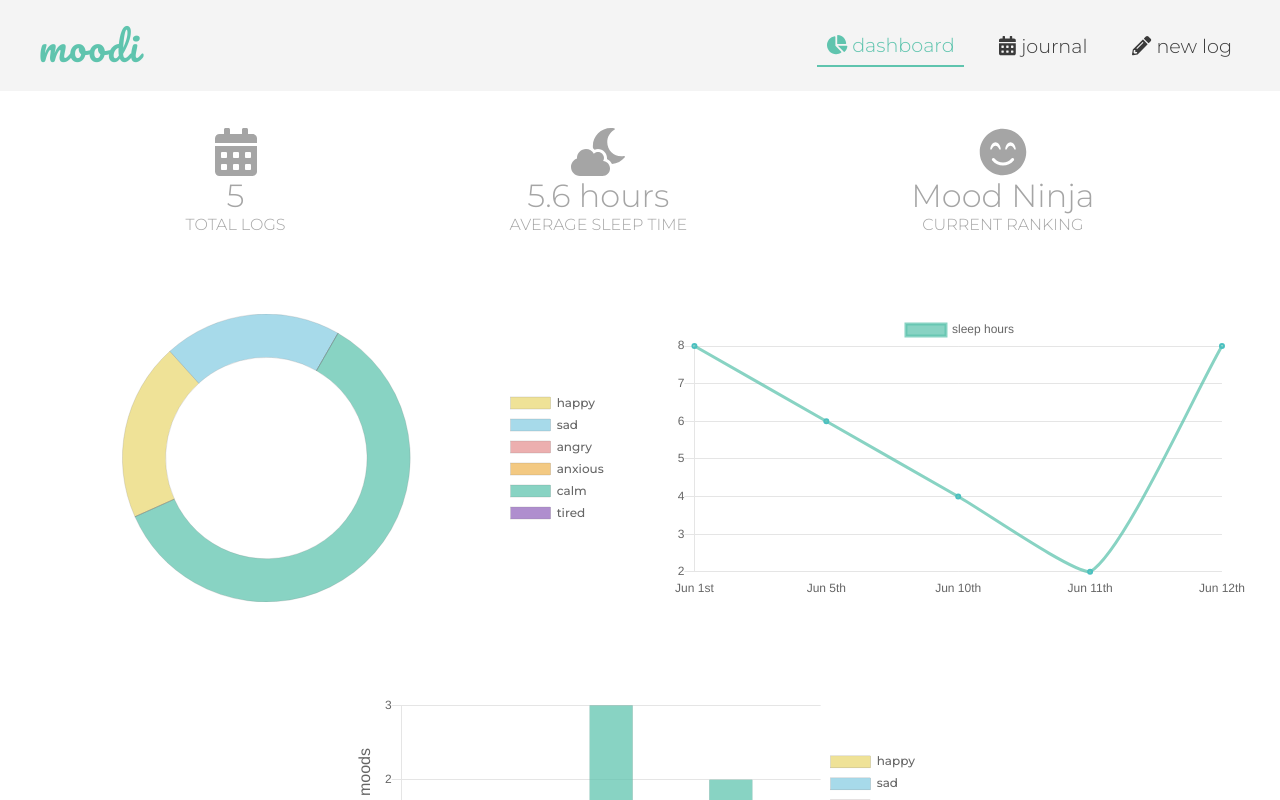
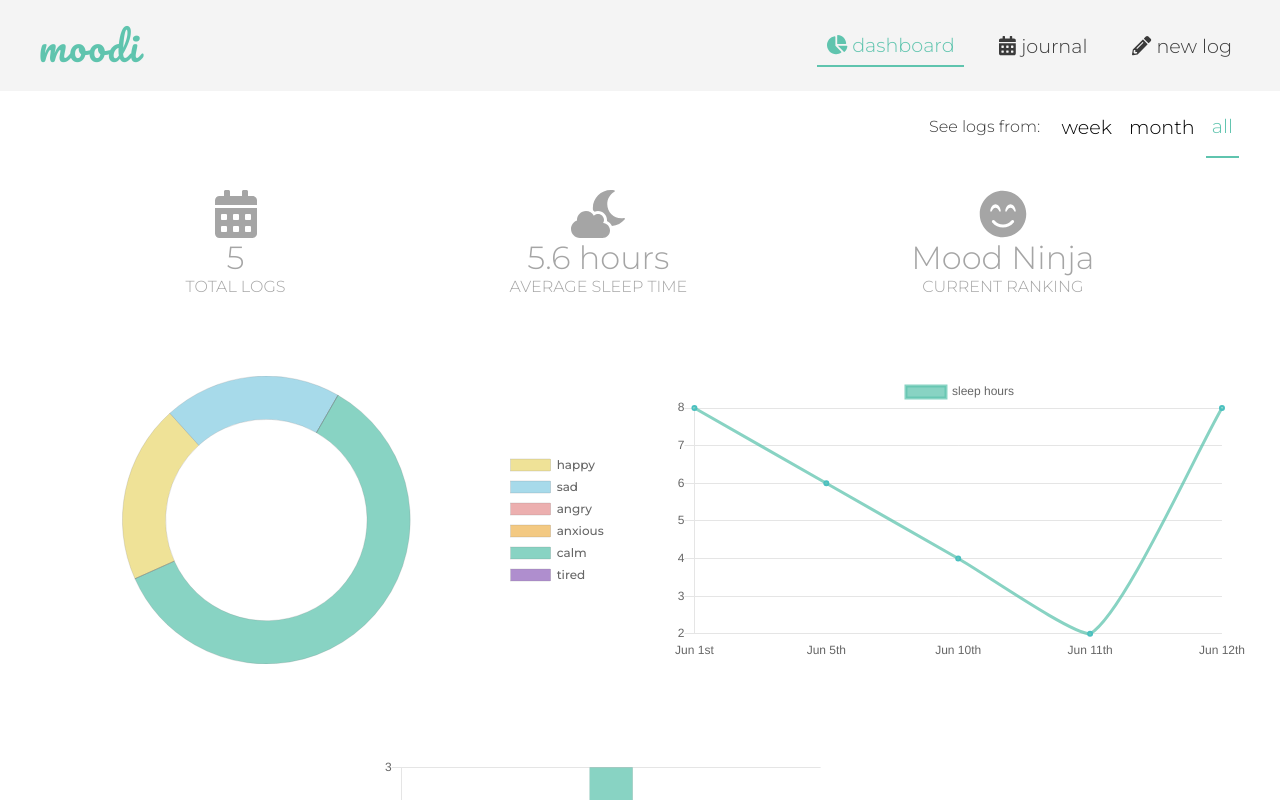
Before and after one commit to ailsamm/moodi-app, a React (Create React App) app: page /dashboard in a window 1280 px wide. Shown: the top 800 px of the page. Built offline with nearby package versions, Linux system fonts and the light colour scheme.

Commit message:
Add timespan dashboard filter

```diff
--- a/src/Components/Dashboard/Dashboard.css
+++ b/src/Components/Dashboard/Dashboard.css
@@ -37,6 +37,41 @@
     margin: 2.5vw;
 }
 
+.dashboard__timespanButtonsContainer {
+    display: flex;
+    flex-direction: row;
+    justify-content: flex-end;
+}
+
+.dashboard__timespanButtonsContainer > h4 {
+    margin-right: 1vw;
+}
+
+.dashboard__timespanButtons {
+    display: flex;
+    margin: 0 3vw 0 0;
+}
+
+.dashboard__timespanButton {
+    margin: 0 0.2vw;
+    border: 0;
+    font-size: 1.2em;
+    background: none;
+}
+
+.dashboard__timespanButton:hover, .dashboard__timespanButton.active {
+    cursor: pointer;
+    color: var(--main-accent-color);
+}
+
+.dashboard__timespanButton.active {
+    border-bottom: 2px solid var(--main-accent-color);
+}
+
+.dashboard__timespanButton:focus {
+    outline: none;
+}
+
 @media only screen and (min-width: 600px) {
     .dashboard__charts canvas {
         max-width: 45vw;
--- a/src/Components/Dashboard/Dashboard.js
+++ b/src/Components/Dashboard/Dashboard.js
@@ -48,6 +48,23 @@ export default class Dashboard extends Component {
         return Math.round(average * 10) / 10
     }
 
+    renderTimespanButtons = () => {
+        const buttons = ["week", "month", "all"];
+        return (
+            <div className="dashboard__timespanButtonsContainer">
+                <h4>See logs from:</h4>
+                <div className="dashboard__timespanButtons">
+                {buttons.map(button => {
+                    const className = this.state.timespan === button ? "dashboard__timespanButton active" : "dashboard__timespanButton";
+                    return (
+                        <button className={className} onClick={() => this.setState({timespan:button})}>{button}</button>
+                    )
+                })}
+                </div>
+            </div>
+        )
+    }
+
     render() {
         const logs = this.filterLogs();
         const userRank = this.getUserRank();
@@ -59,6 +76,7 @@ export default class Dashboard extends Component {
         ]
         return (
             <div className="dashboard">
+                {this.renderTimespanButtons()}
                 <div className="dashboard__row1">
                     {dashboardFeatures.map(feature => {
                         return (
--- a/src/Helpers/datasetHelper.js
+++ b/src/Helpers/datasetHelper.js
@@ -202,6 +202,10 @@ function getChartDatasets(logs) {
             ],
         },
         barOptions: {
+            animation: {
+                duration: 2000,
+                easing: 'easeOutCubic'
+            },
             legend: {
                 display:true,
                 position: "right",
@@ -224,7 +228,7 @@ function getChartDatasets(logs) {
                 yAxes: [{
                     scaleLabel: {
                         display: true,
-                        labelString: "instances of moods",
+                        labelString: "mood instances",
                         fontSize: "16"
                     },
                     ticks: {
```
